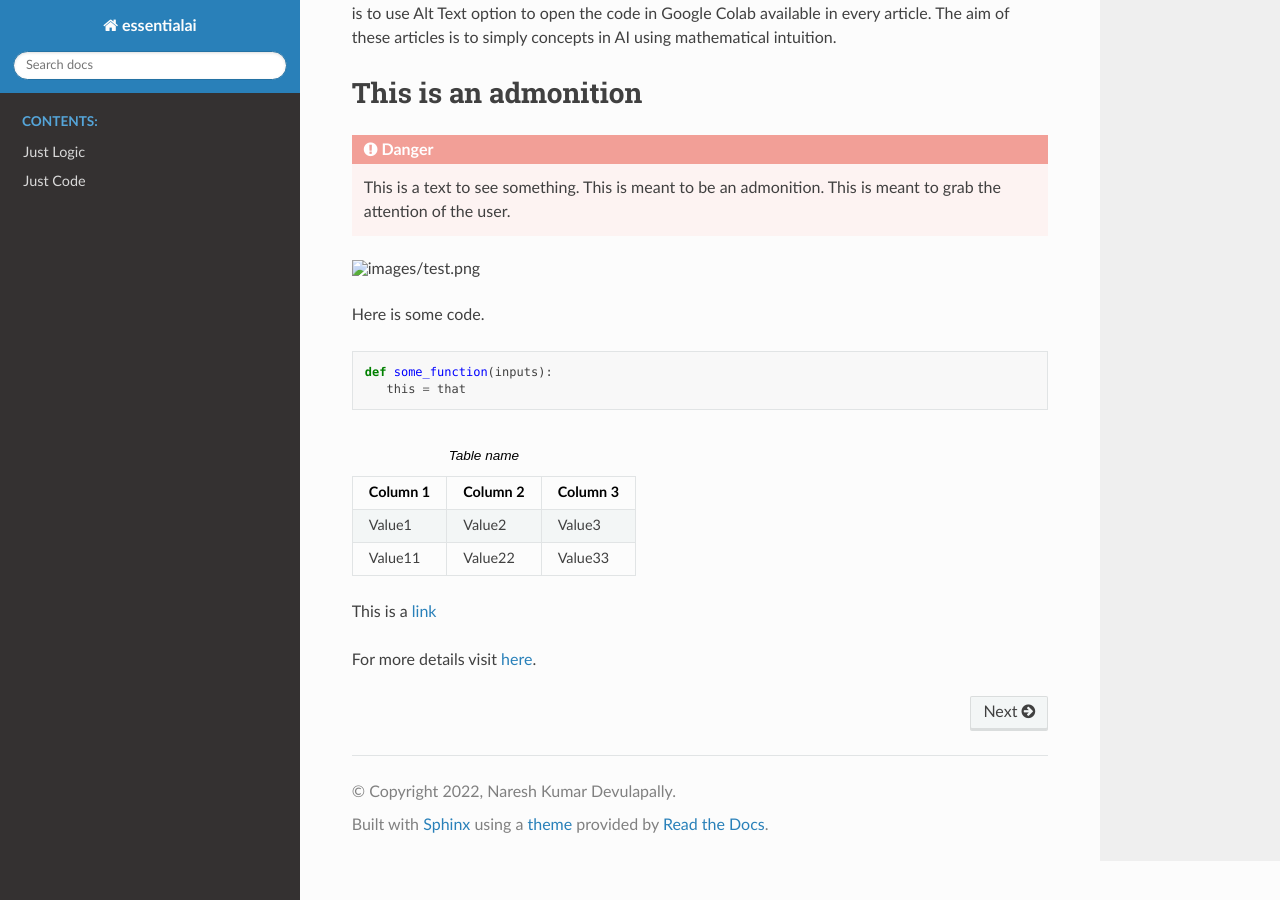
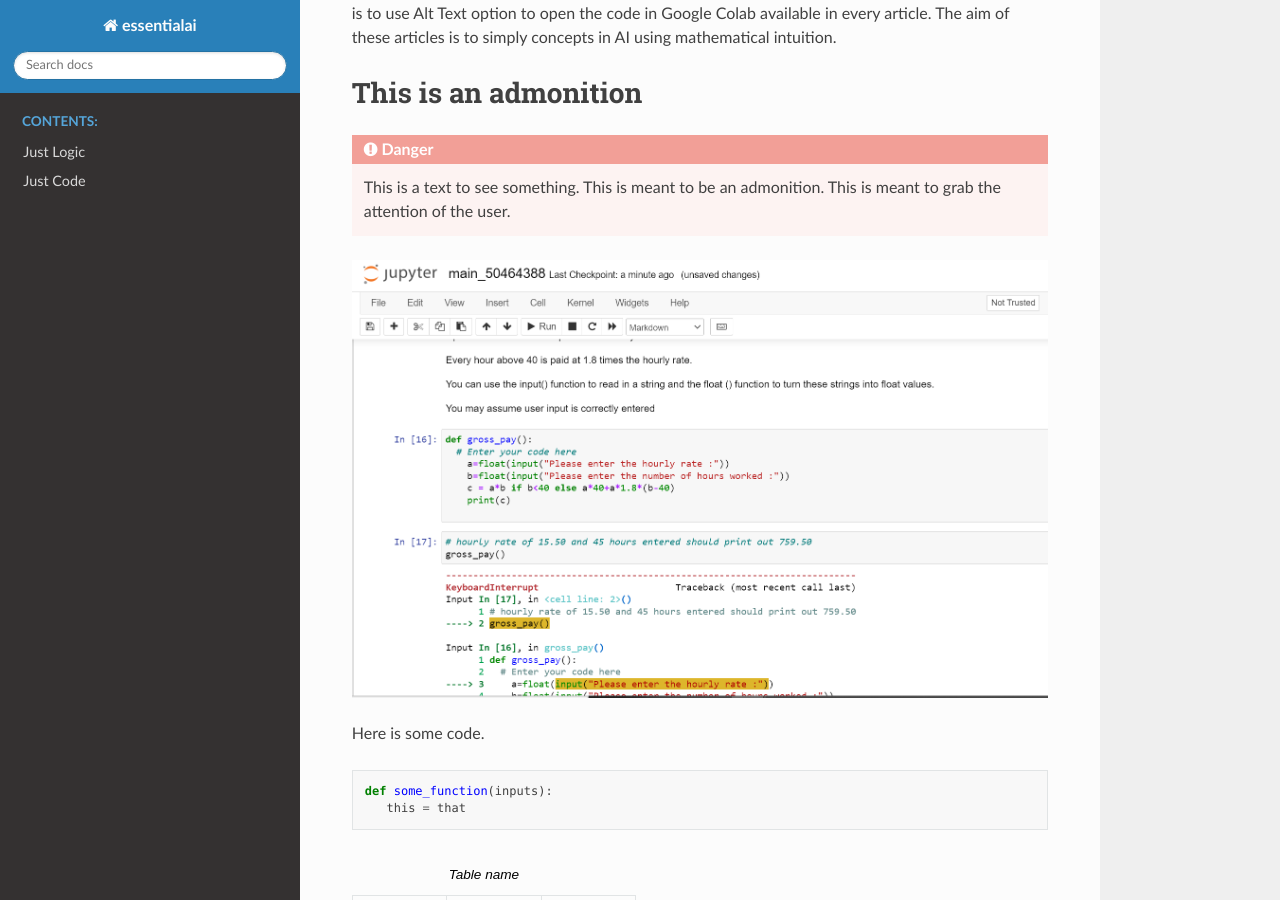
Before and after one commit to EssentialAI/essentialai, a Sphinx documentation site: the page built from source/index.rst, in a window 1280 px wide and 900 px high, scrolled down 383 px. Built offline with Sphinx 7.4.7 and the Read the Docs theme 2.0.0, drawn with Linux system fonts in a browser that asks for light colours.

Commit message:
testing images

```diff
--- a/source/index.rst
+++ b/source/index.rst
@@ -18,7 +18,7 @@ This is an admonition
 .. danger::
    This is a text to see something. This is meant to be an admonition. This is meant to grab the attention of the user.
 
-.. image:: images/test.png
+.. image:: test.PNG
 
 Here is some code.
 
```
